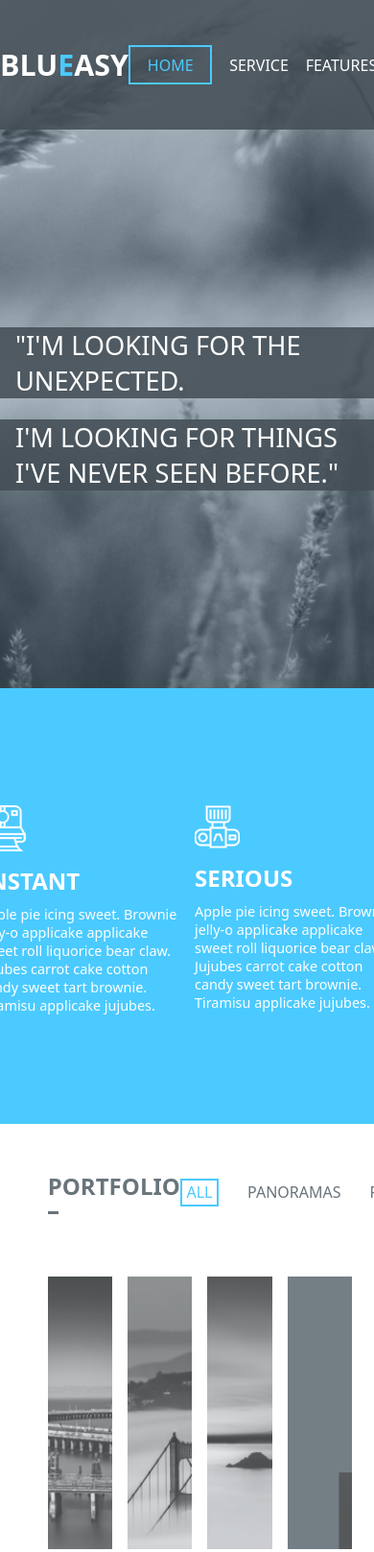
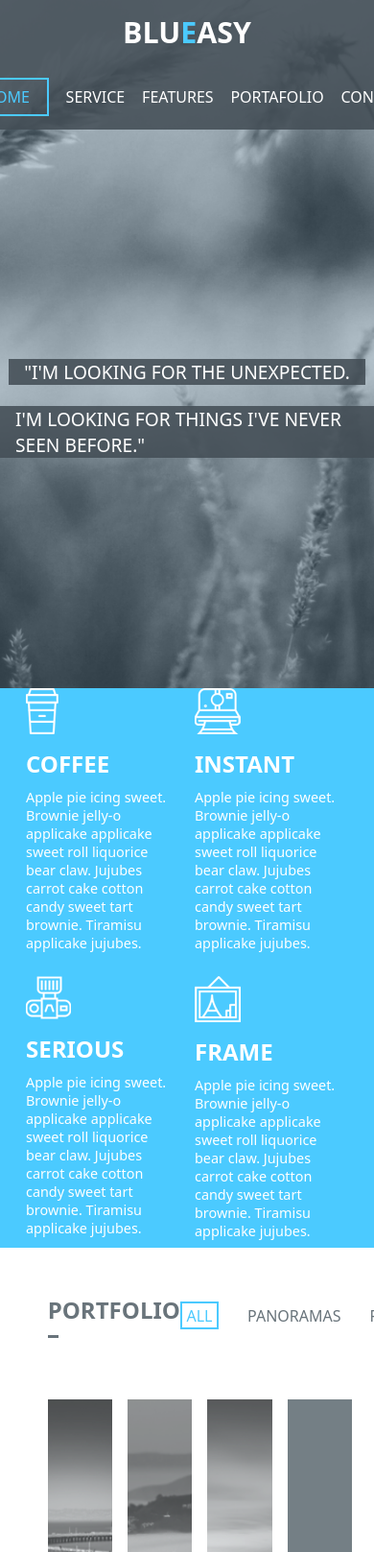
Before and after one commit to Jovanny1227/Proyecto-BLUEASY, a plain HTML site: page index.html in a window 390 px wide. Shown: the top 1617 px of the page at 96% size. Drawn offline with Linux system fonts and the light colour scheme.

Commit message:
Quinto commit

```diff
--- a/style.css
+++ b/style.css
@@ -451,7 +451,7 @@ li {
 .container8 {
     display: grid;
     width: auto;
-    height: 86vh;
+    height: 100vh;
     grid-template-columns: 1fr repeat(2, 2fr) 1fr;
     grid-template-rows: repeat(5, 2fr);
     color: white;
@@ -565,7 +565,7 @@ footer {
     }
 
     .container2 p {
-        width: 13rem;
+        width: 10rem;
     }
 
     .container3 {
@@ -620,3 +620,72 @@ footer {
         gap: 18rem;
     }
 }
+
+@media (max-width: 920px) {
+
+    .container8 {
+        height: 76vh;
+    }
+
+    .fullName input {
+        width: 23rem;
+        height: 2rem;
+    }
+
+    .Email input {
+        width: 23rem;
+        height: 2rem;
+    }
+
+    .textoF p {
+        font-size: 12px;
+    }
+
+    .boton button {
+        width: 18rem;
+    }
+}
+
+@media (max-width: 768px) {
+    .container1 {
+        grid-template-columns: 1fr;
+        grid-template-rows: 1fr 1fr;
+    }
+
+    .hipervinculos {
+        justify-content: center;
+    }
+
+    .hipervinculos a {
+        font-size: 1rem;
+    }
+
+    .textoCentro h2 {
+        font-size: 1.2rem;
+    }
+
+    .container2 {
+        height: 69vh;
+        grid-template-rows: repeat(2, auto);
+    }
+
+    .caja1 {
+        grid-column: 3/4;
+        grid-row: 1/2;
+    }
+
+    .caja2 {
+        grid-column: 4/5;
+        grid-row: 1/2;
+    }
+
+    .caja3 {
+        grid-column: 3/4;
+        grid-row: 2/3;
+    }
+
+    .caja4 {
+        grid-column: 4/5;
+        grid-row: 2/3;
+    }
+}
```
